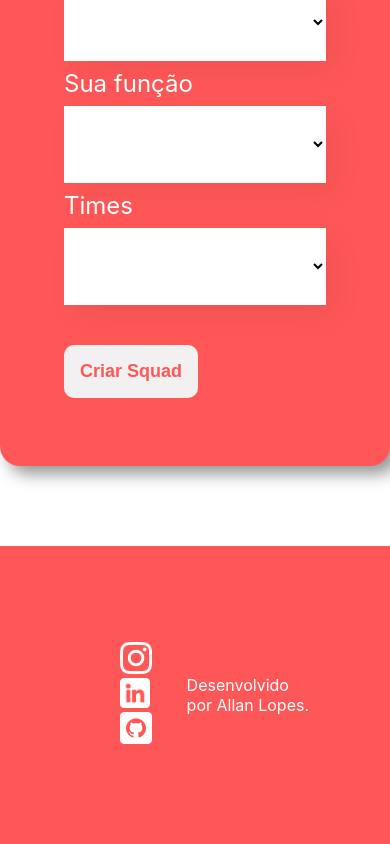
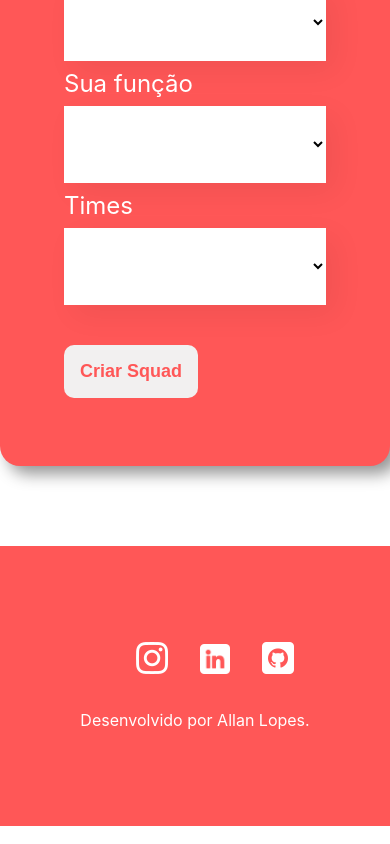
Before and after one commit to AllanLps/squadsValorant, a React (Create React App) app: page / in a window 390 px wide. Shown: the part 728-1572 px from the top of the page. Built offline with nearby package versions, Linux system fonts and the light colour scheme.

Commit message:
Update Rodape.css

```diff
--- a/src/componentes/Rodape/Rodape.css
+++ b/src/componentes/Rodape/Rodape.css
@@ -17,3 +17,12 @@
 .footer ul li:last-child {
     margin-right: 0;
 }
+
+@media screen and (max-width: 768px) {
+    .footer{
+        display: flex;
+        flex-direction: column;
+        align-items: center;
+        text-align: center;
+    }
+}
```
